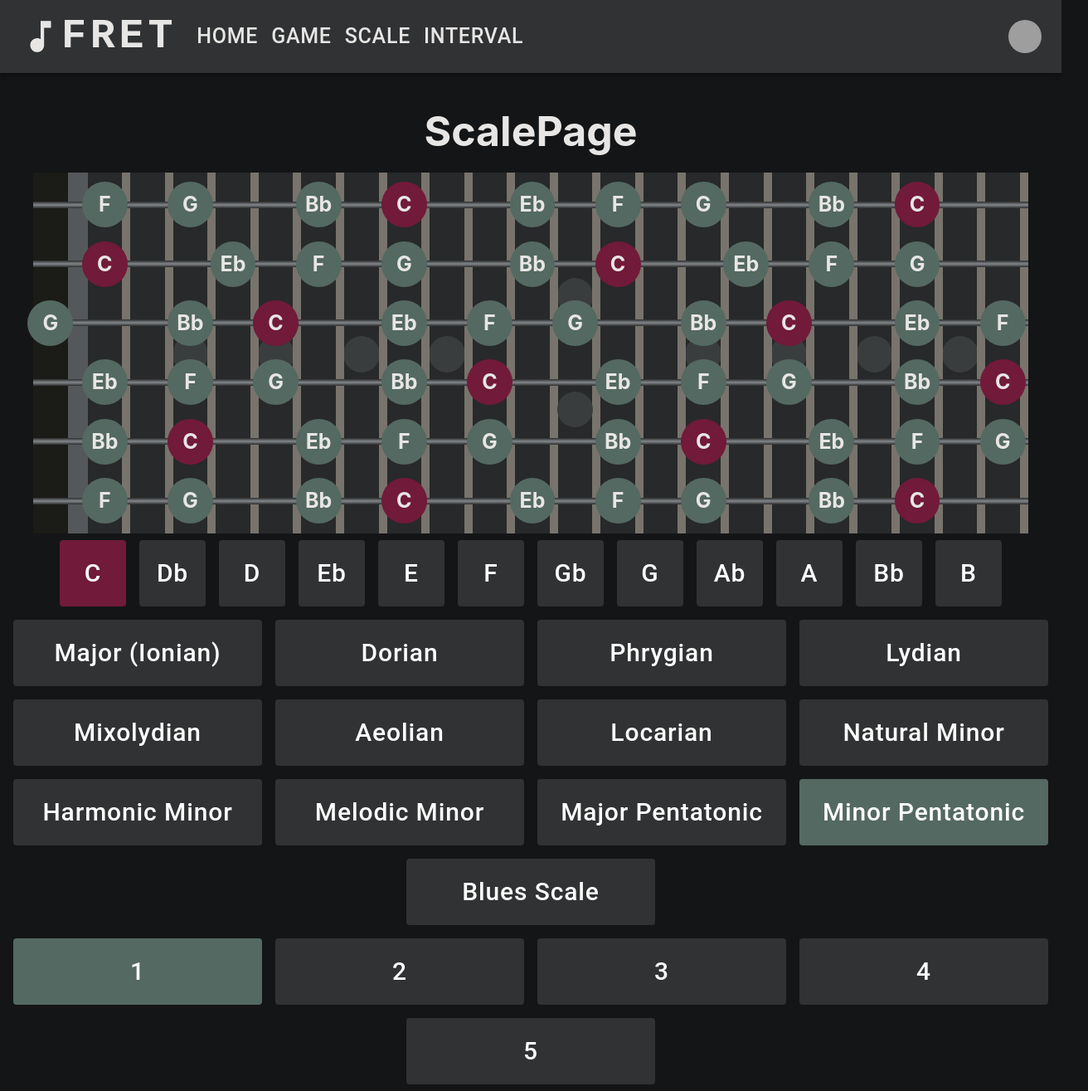
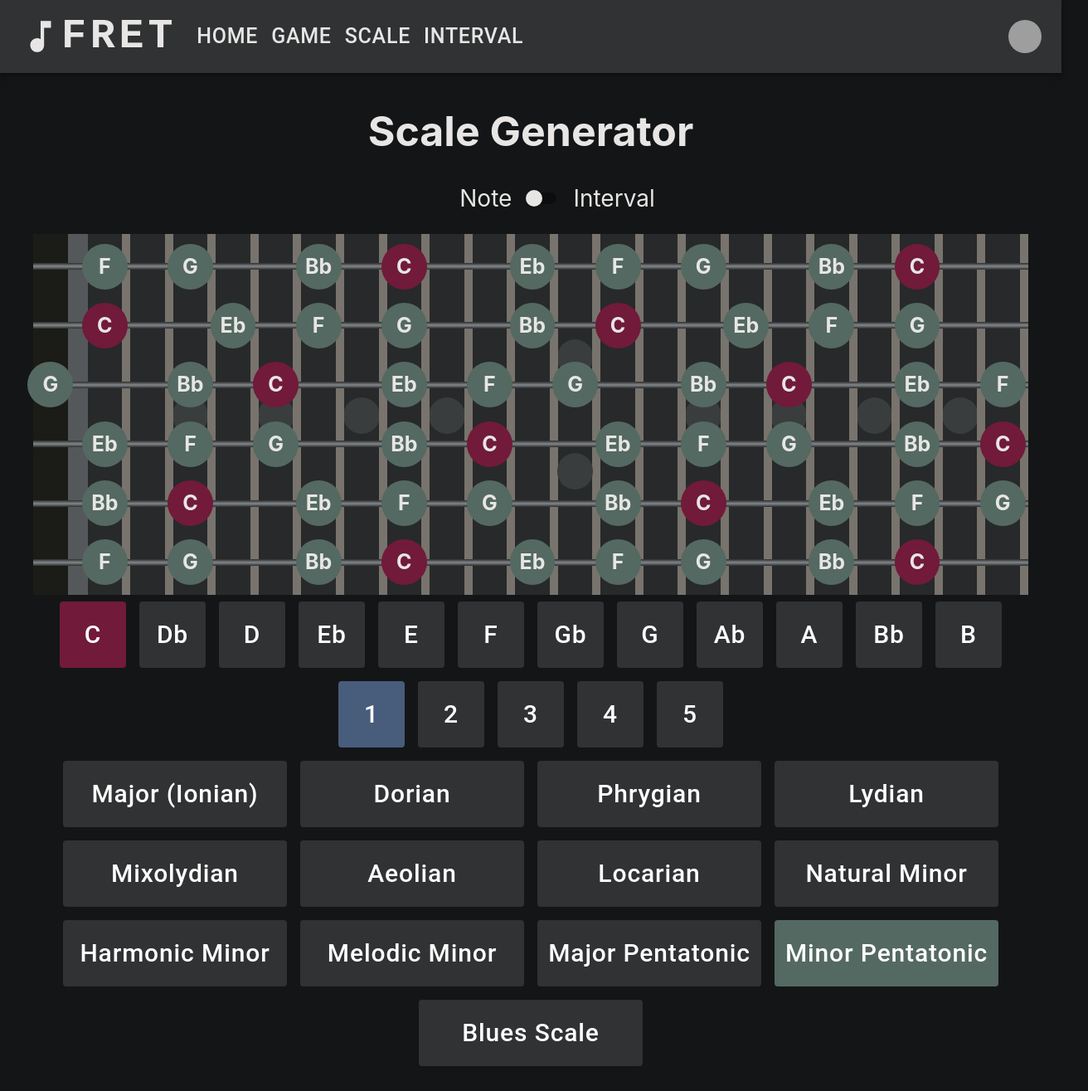
Before and after one commit to JiwooL0920/Fretboard, a React (Create React App) app in the folder frontend/: page /scale in a window 1280 px wide. Shown: the whole page at 83% size, 1312 px wide, since content can reach past the window. After the commit the page ends 1293 px from the top, so only its background shows below. Built offline with nearby package versions, Linux system fonts and the light colour scheme; grey boxes are pictures that could not be loaded.

Commit message:
add note/interval switch in ScalePage

```diff
--- a/frontend/src/pages/IntervalPage.tsx
+++ b/frontend/src/pages/IntervalPage.tsx
@@ -90,7 +90,7 @@ const IntervalPage = () => {
 
     return (
         <div className="interval-page">
-            <h1>Interval Page</h1>
+            <h1>Interval Generator</h1>
             <Grid component="label" container alignItems="center" justifyContent="center" spacing={1}
                   sx={{ fontSize: 28, margin:3 }}
             >
--- a/frontend/src/pages/ScalePage.tsx
+++ b/frontend/src/pages/ScalePage.tsx
@@ -3,6 +3,8 @@ import {notesFlat, notesSharp, getNotesToDisplayFromScale, positionToStringNumbe
 import {Accidental, DisplayMode} from '../util/enums'
 
 import Button from '@mui/material/Button';
+import Switch from '@mui/material/Switch';
+import Grid from '@mui/material/Grid';
 
 // REDUX
 import { useSelector, useDispatch } from 'react-redux';
@@ -68,6 +70,32 @@ const ScalePage = () => {
         );
     }
 
+    const createPositionButtons = () => {
+        return(
+            <div className="position-buttons">
+                { Object.keys(positionToStringNumber).map((position: string) => {
+                    return (
+                        <Button
+                            key={position}
+                            sx={{
+                                width: 80,
+                                height: 80,
+                                margin: 1,
+                                color: '#FFFFFF',
+                                fontSize: 30,
+                                textTransform: 'none',
+                                backgroundColor: parseInt(position) === scalePageState.position ? '#485c7b' : '#303233',
+                                '&:hover': { backgroundColor: parseInt(position) === scalePageState.position ? '#3f506b' : '#1e252b'}
+
+                            }}
+                            onClick={() => dispatch(scalePageSlice.setPosition(parseInt(position)))}
+                        >
+                            {position}
+                        </Button>
+                    )})}
+            </div>
+        );
+    }
 
     const createScaleButtons = () => {
         return(
@@ -77,7 +105,7 @@ const ScalePage = () => {
                         <Button
                             key={scale}
                             sx={{
-                                width: 300,
+                                width: 270,
                                 height: 80,
                                 margin: 1,
                                 color: '#FFFFFF',
@@ -97,41 +125,28 @@ const ScalePage = () => {
     }
 
 
-    const createPositionButtons = () => {
-        return(
-            <div className="position-buttons">
-                { Object.keys(positionToStringNumber).map((position: string) => {
-                    return (
-                        <Button
-                            key={position}
-                            sx={{
-                                width: 300,
-                                height: 80,
-                                margin: 1,
-                                color: '#FFFFFF',
-                                fontSize: 30,
-                                textTransform: 'none',
-                                backgroundColor: parseInt(position) === scalePageState.position ? '#546961' : '#303233',
-                                '&:hover': { backgroundColor: parseInt(position) === scalePageState.position ? '#455750' : '#1e252b'}
-
-                            }}
-                            onClick={() => dispatch(scalePageSlice.setPosition(parseInt(position)))}
-                        >
-                            {position}
-                        </Button>
-                    )})}
-            </div>
-        );
-    }
-
 
     return (
         <div className="scale-page">
-            <h1>ScalePage</h1>
+            <h1>Scale Generator</h1>
+            <Grid component="label" container alignItems="center" justifyContent="center" spacing={1}
+                  sx={{ fontSize: 28, margin:3 }}
+            >
+                <Grid item>Note</Grid>
+                <Grid item>
+                    <Switch
+                        // sx={{ width: 60, height: 40 }}
+                        checked={scalePageState.displayMode === DisplayMode.Interval ? true : false}
+                        onChange={() => dispatch(scalePageSlice.toggleDisplayMode())}
+                        value="checked"
+                    />
+                </Grid>
+                <Grid item>Interval</Grid>
+            </Grid>
             <Fretboard {...fretboardProps}/>
             {createRootNoteButtons()}
+            {createPositionButtons()}
             {createScaleButtons()}
-            {createPositionButtons()}
         </div>
 
     )
--- a/frontend/src/redux/scalePageSlice.tsx
+++ b/frontend/src/redux/scalePageSlice.tsx
@@ -27,6 +27,9 @@ export const scalePageSlice = createSlice({
         setDisplayMode: (state, action: PayloadAction<DisplayMode>) => {
             state.displayMode = action.payload;
         },
+        toggleDisplayMode: (state) => {
+            state.displayMode = state.displayMode === DisplayMode.Note ? DisplayMode.Interval : DisplayMode.Note;
+        },
         setRootNote: (state, action: PayloadAction<string>) => {
             state.rootNote = action.payload;
         },
@@ -41,6 +44,7 @@ export const scalePageSlice = createSlice({
 
 // this is for dispatch
 export const {  setDisplayMode,
+                toggleDisplayMode,
                 setRootNote,
                 setScale,
                 setPosition,
--- a/frontend/src/util/logic.tsx
+++ b/frontend/src/util/logic.tsx
@@ -113,6 +113,15 @@ export const positionToStringNumber: { [key: number]: number[] } = {
     5: [1, 3, 6]
 }
 
+// position 1
+export const positionOffset: { [key: number]: number[] } = {
+    1: [0, 1],
+    2: [0, 0],
+    3: [1, 1],
+    4: [0, 1],
+    5: [1, 1]
+}
+
 
 export const getNotesToDisplayFromScale = (rootNote:string, scale: string): { [key: string]: string } => {
     const result: { [key: string]: string } = {}
```
